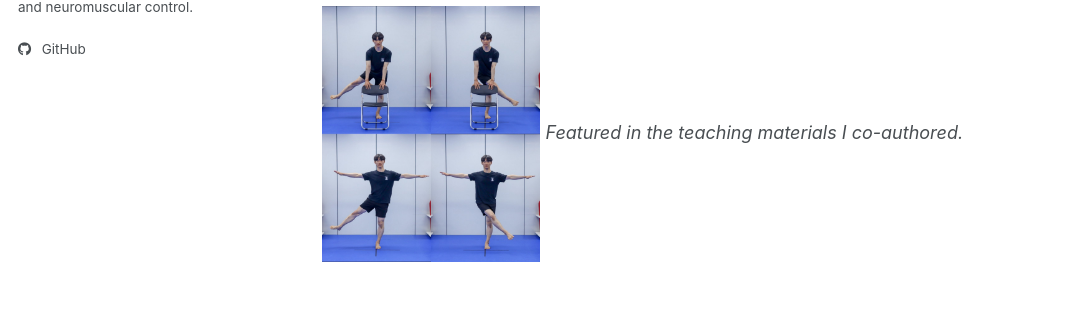
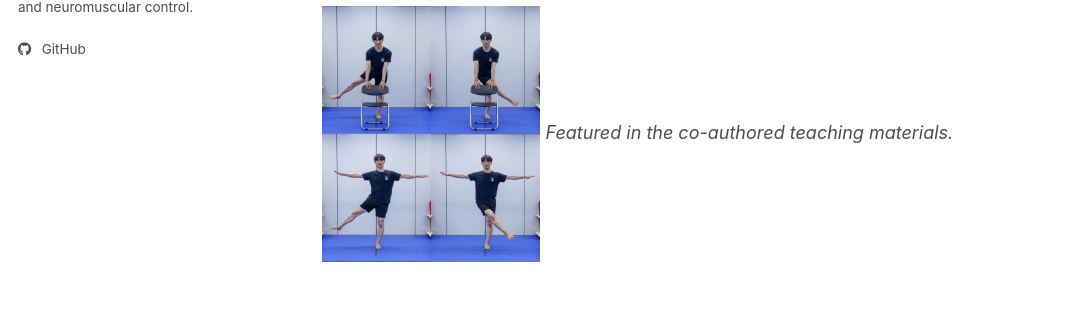
Before and after one commit to Rukkha1024/Rukkha1024.github.io, a Jekyll site: the page built from _pages/about.md, in a window 1280 px wide and 900 px high, scrolled down 1720 px. Shown: the part 392-701 px from the top of the window, without its empty margins (0-1086 px from the left). Built offline with Jekyll 4.4.1, drawn with Linux system fonts in a browser that asks for light colours; a style sheet for code colours, icons or effects is not loaded.

Commit message:
시연 사진 캡션에서 1인칭 표현 제거

```diff
--- a/_pages/about.md
+++ b/_pages/about.md
@@ -51,7 +51,7 @@ Using multi-channel electromyography (EMG) and NMF-based muscle synergy analysis
   - Demonstrated and instructed fall-prevention exercises such as balance assessment and lower-limb strengthening as part of the practicum in "Cheongju University's Dept. of Sports Rehabilitation", and conducted prevention education for actual older adults ([related news](https://www.sisanews.org/articles/224088838594))
 
   ![The author demonstrating a fall-prevention exercise, featured in the course teaching materials](../images/fall-prevention-demo.jpg){: style="width:30%"}
-  *Featured in the teaching materials I co-authored.*
+  *Featured in the co-authored teaching materials.*
 
 ## Hobbies
 
```
